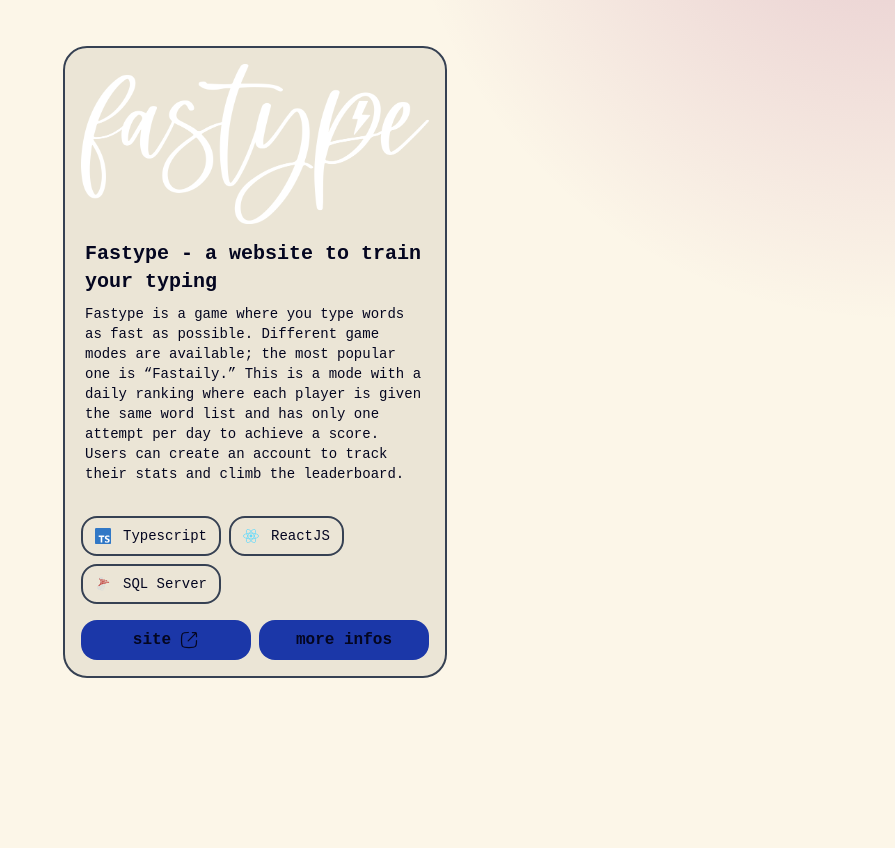
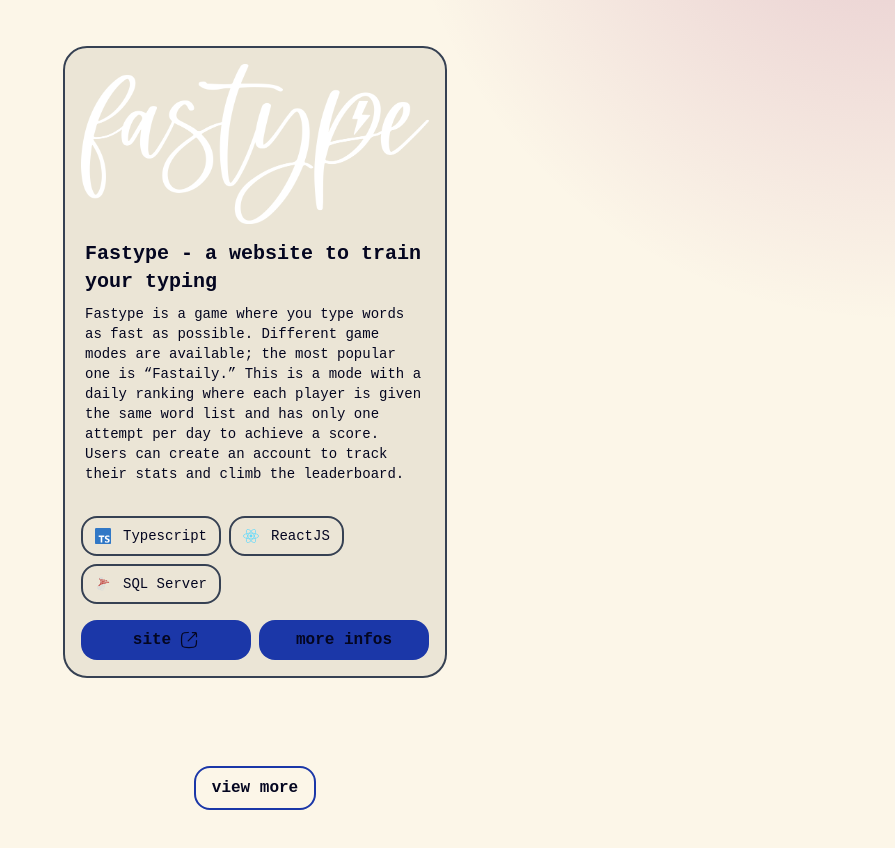
Before and after one commit to MathieuMarthy/portfolio, a Nuxt app: page / in a window 1280 px wide. Shown: the part 1798-2646 px from the top of the page, without its empty margins (385-1280 px from the left). Built offline with nearby package versions, Linux system fonts and the light colour scheme.

Commit message:
add a view more button for projects

```diff
--- a/app/components/atoms/simple-button.vue
+++ b/app/components/atoms/simple-button.vue
@@ -1,15 +1,28 @@
 <script lang="ts" setup>
+import { ButtonTypes } from "~/composables/data/buttonTypes";
+
 defineProps({
     text: { type: String, required: true },
     clickHandler: { type: Function, required: false, default: null },
     styleClass: { type: String, required: false, default: "" },
     icon: { type: String, required: false, default: "" },
+    buttonType: { type: Number as PropType<ButtonTypes>, required: false, default: ButtonTypes.PRIMARY },
 });
+
+function getClassByType(type: ButtonTypes): string {
+    switch (type) {
+        case ButtonTypes.PRIMARY:
+            return "bg-primary text-text";
+        case ButtonTypes.SECONDARY:
+            return "bg-transparent text-text border-2 border-primary";
+    }
+}
+
 </script>
 
 <template>
     <button
-        :class="`${styleClass} bg-primary text-text font-semibold px-4 py-2 rounded-2xl cursor-pointer hover:bg-primary-hover
+        :class="`${styleClass} ${getClassByType(buttonType)} font-semibold px-4 py-2 rounded-2xl cursor-pointer hover:bg-primary-hover
             transition-colors duration-200 ease-in-out flex items-center justify-center gap-2`"
         @click="clickHandler && clickHandler()"
     >
--- a/app/components/organisms/personal-projects.vue
+++ b/app/components/organisms/personal-projects.vue
@@ -1,17 +1,32 @@
 <script lang="ts" setup>
 import { projects } from "~/composables/data/projects";
+import { ButtonTypes } from "~/composables/data/buttonTypes";
+
+const displayAllProjects = ref(false);
+
+const projectsToShow = computed(() => {
+    return displayAllProjects.value ? projects : projects.slice(0, 3);
+});
+
 </script>
 
 <template>
-    <section class="flex flex-col justify-center items-center gap-22">
+    <section class="flex flex-col justify-center items-center gap-22 w-full">
         <h2 class="text-text text-5xl text-center">{{ $t("my-projects.my-personals-projects") }}</h2>
 
-        <div class="flex flex-wrap justify-center gap-12 w-2/3">
+        <div class="flex flex-wrap justify-center gap-12 w-9/12">
             <molecules-project-card
-                v-for="project in projects"
+                v-for="project in projectsToShow"
                 :key="project.projectName"
                 :project="project"
             />
         </div>
+
+        <atoms-simple-button
+            v-if="!displayAllProjects"
+            :button-type="ButtonTypes.SECONDARY"
+            :click-handler="() => displayAllProjects = true"
+            text="view more"
+        />
     </section>
 </template>
--- /dev/null
+++ b/app/composables/data/buttonTypes.ts
@@ -0,0 +1,5 @@
+
+export enum ButtonTypes {
+    PRIMARY,
+    SECONDARY,
+}
```
